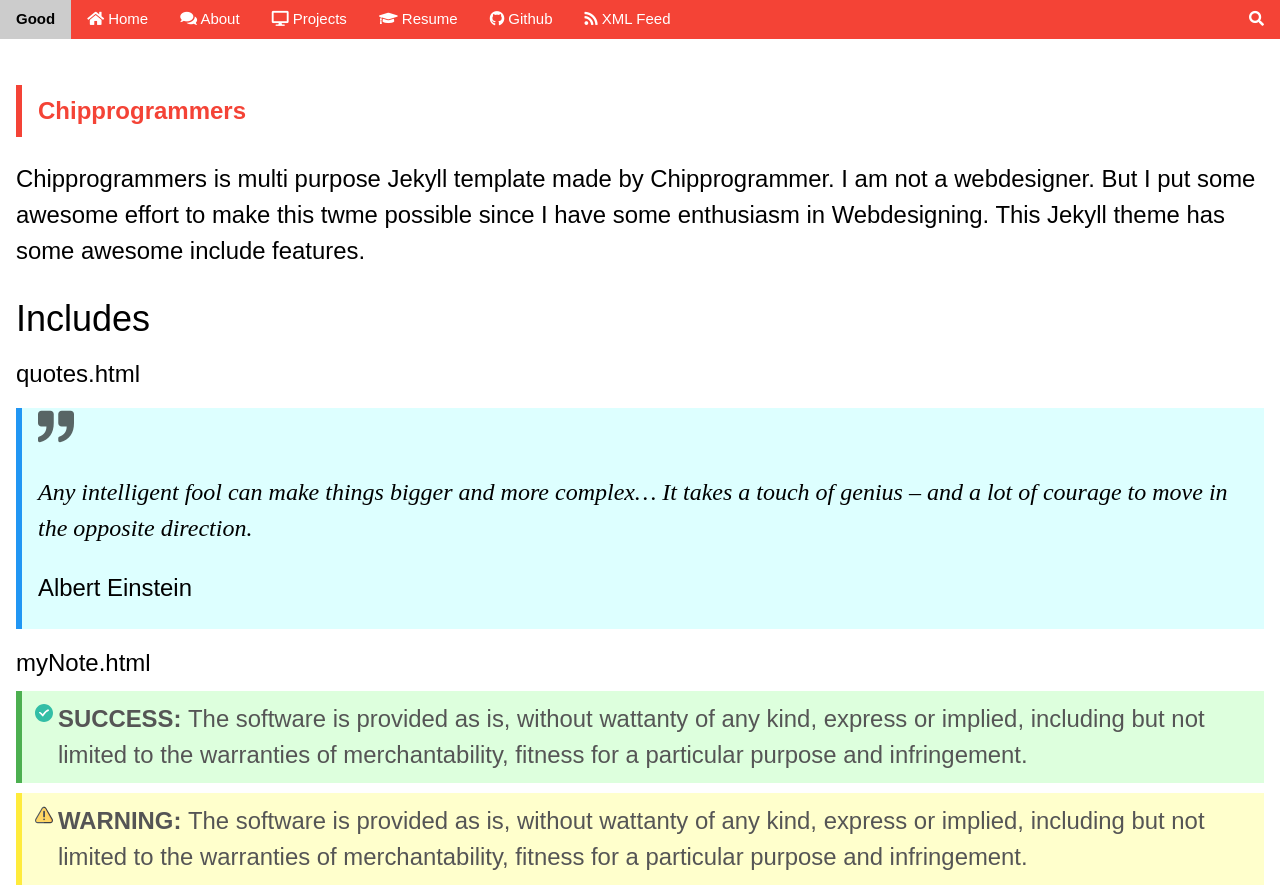
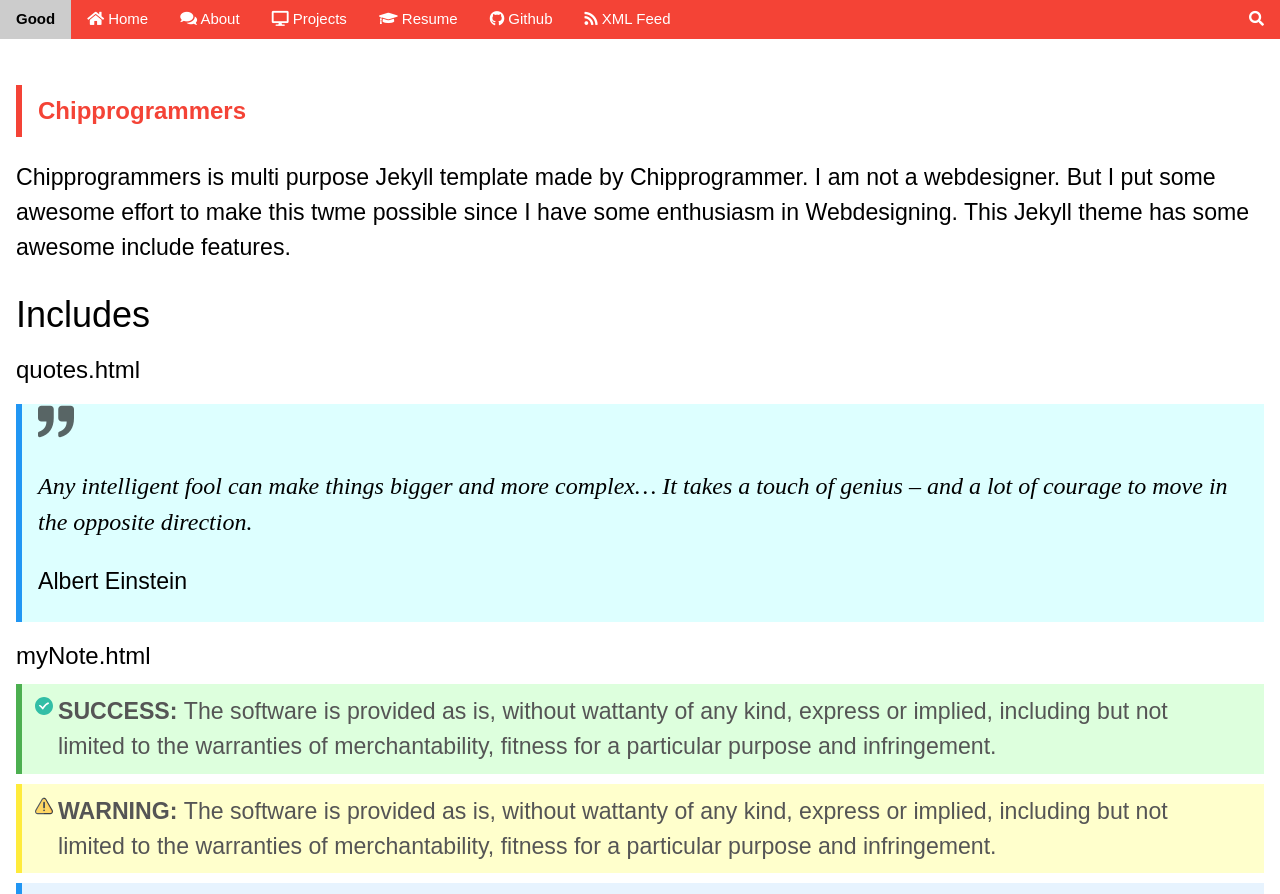
Before and after one commit to chipprogrammers/Good, a Jekyll site: the page built from index.md, in a window 1280 px wide and 1400 px high. Shown: the top 894 px of the window. Built offline with Jekyll 4.4.1, drawn with Linux system fonts in a browser that asks for light colours; some web fonts are replaced; comment, search, counter and statistics services are not loaded.

Commit message:
Update main_unminified.css

```diff
--- a/assets/css/main_unminified.css
+++ b/assets/css/main_unminified.css
@@ -1,7 +1,7 @@
 body,h1,h2,h3,h4,h5 {font-family: "Poppins", sans-serif}
 @media (min-width: 480px) {
   .myFont {
-    font-size: calc(1rem + ((1vw - 4.8px) * 1.1111));
+    font-size: calc(0.875rem + ((1vw - 4.8px) * 1.25));
   }
 }
 @media (min-width: 1920px) {
```
